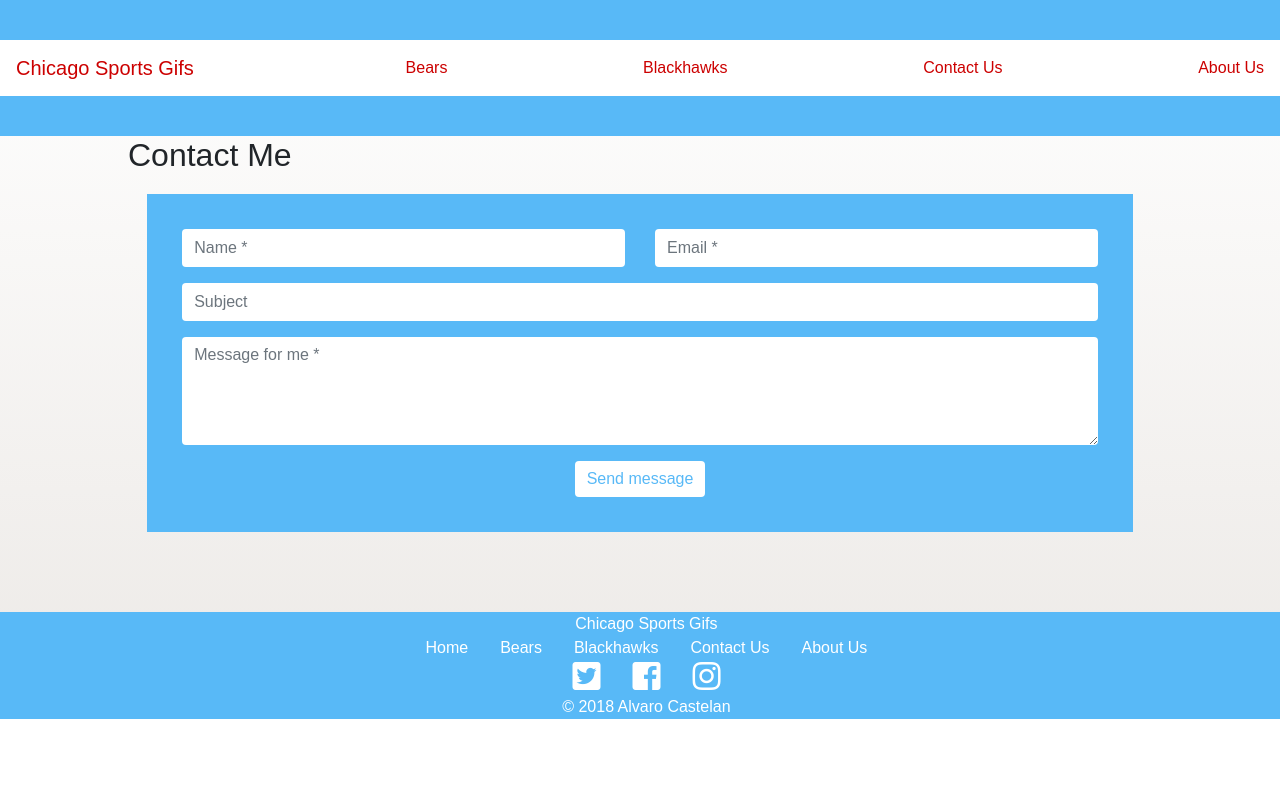
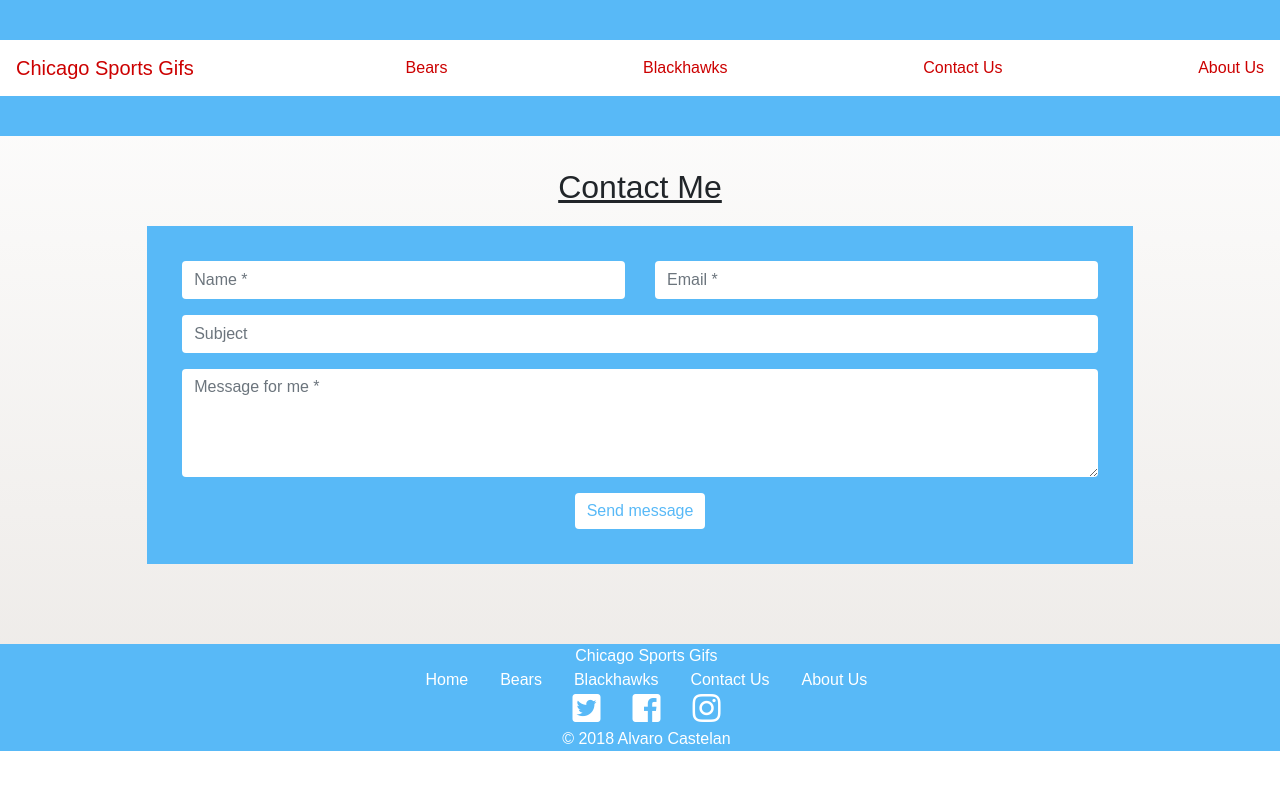
Before and after one commit to acastelan21/bhawks-website-react, a React (Create React App) app in the folder client/: page /contact-us in a window 1280 px wide. Shown: the top 790 px of the page. Built offline with nearby package versions, Linux system fonts and the light colour scheme; no server answers.

Commit message:
minor update

```diff
--- a/client/src/pages/ContactUs/contactUs.css
+++ b/client/src/pages/ContactUs/contactUs.css
@@ -19,3 +19,10 @@
 .btn:hover {
     background: gray;
 }
+
+.contactUs .section-title {
+    text-align: center;
+    margin-top: 1em;
+
+    text-decoration: underline;
+}
--- a/client/src/pages/ContactUs/contactUs.js
+++ b/client/src/pages/ContactUs/contactUs.js
@@ -5,7 +5,9 @@
     return (
 <div className="page contactUs">
 <h2 class="section-title"><span>Contact Me</span></h2>
+
   <form id="contact-form" method="POST" action="https://formspree.io/alvaro.castelan.21@gmail.com">
+
 
     <div className="messages"></div>
 
```
